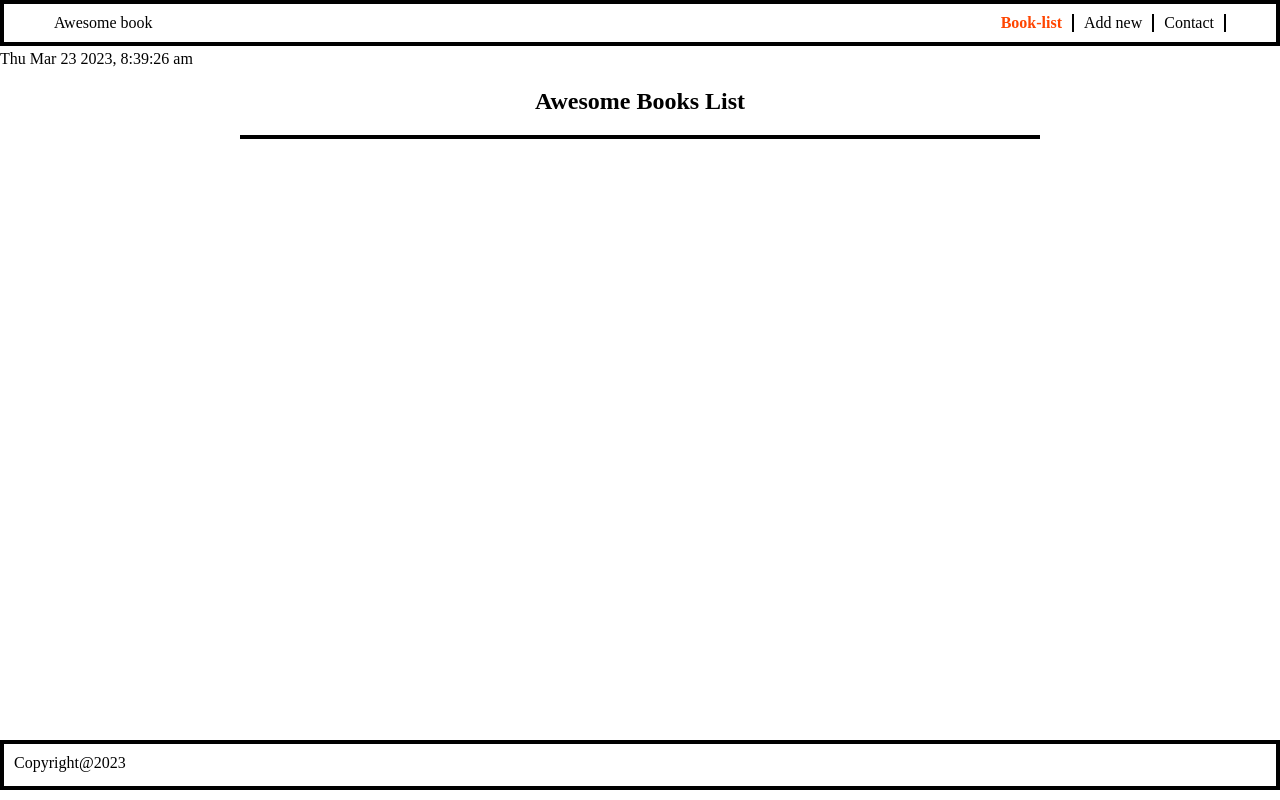
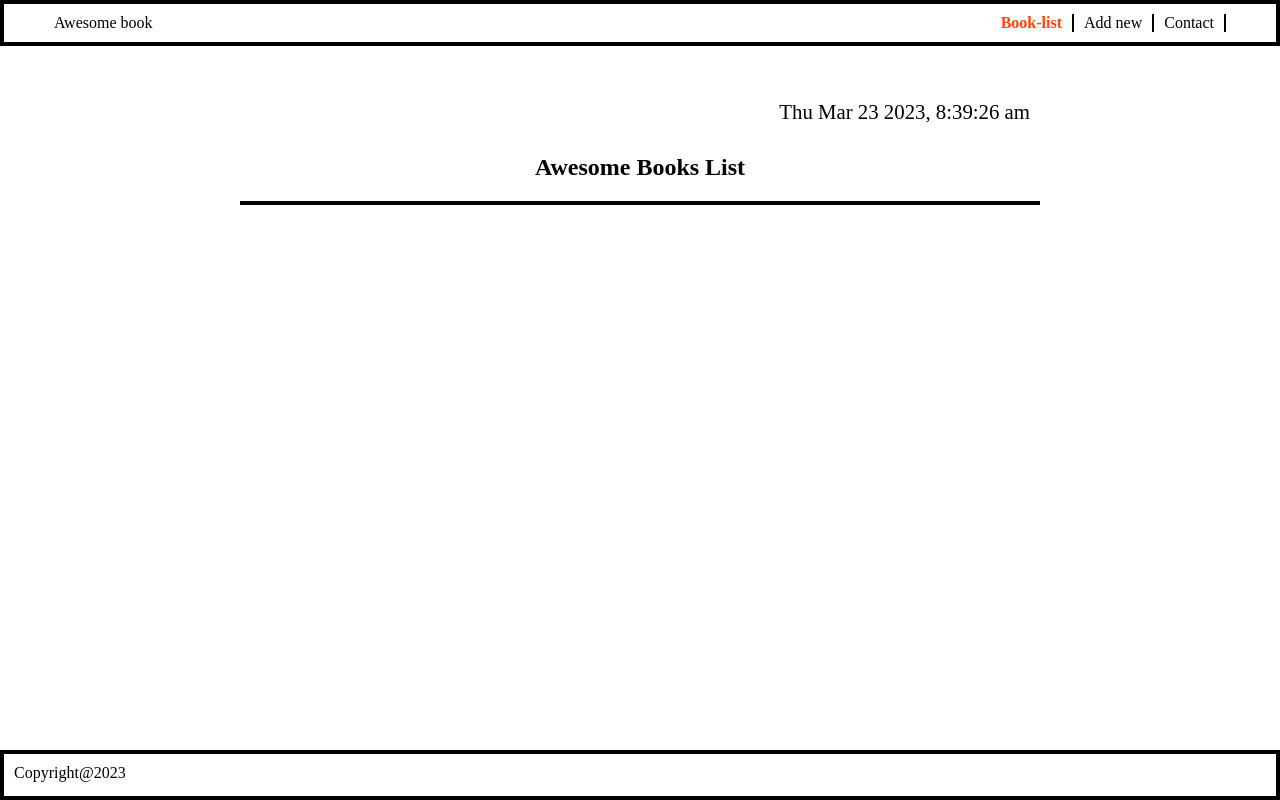
Before and after one commit to AbhishekkM05/Awesome-Books, a website: page index.html in a window 1280 px wide. Drawn offline with Linux system fonts and the light colour scheme.

Commit message:
Style date

```diff
--- a/style.css
+++ b/style.css
@@ -29,6 +29,14 @@ nav {
   color: orange;
   border-color: orange;
   font-weight: 600;
+}
+
+#date {
+  width: 100%;
+  text-align: right;
+  margin-bottom: 10px;
+  margin-top: 50px;
+  padding-right: 10px;
 }
 
 #book-list {
@@ -124,8 +132,8 @@ footer {
   border: 4px solid black;
   padding: 10px;
   width: 100%;
-  position: absolute;
-  bottom: 10px;
+  position: fixed;
+  bottom: 0;
 }
 
 #form,
@@ -145,7 +153,7 @@ header {
 #Contact,
 #book-list-section {
   display: none;
-  min-height: calc(100vh - 100px);
+  min-height: calc(100vh - 150px);
 }
 
 #book-list-section {
@@ -164,10 +172,15 @@ header {
     padding-inline: 50px;
   }
 
-  #book-list {
+  #book-list,
+  #date {
     width: 80%;
     max-width: 800px;
     margin-inline: auto;
+  }
+
+  #date {
+    font-size: 1.3rem;
   }
 
   #form,
```
